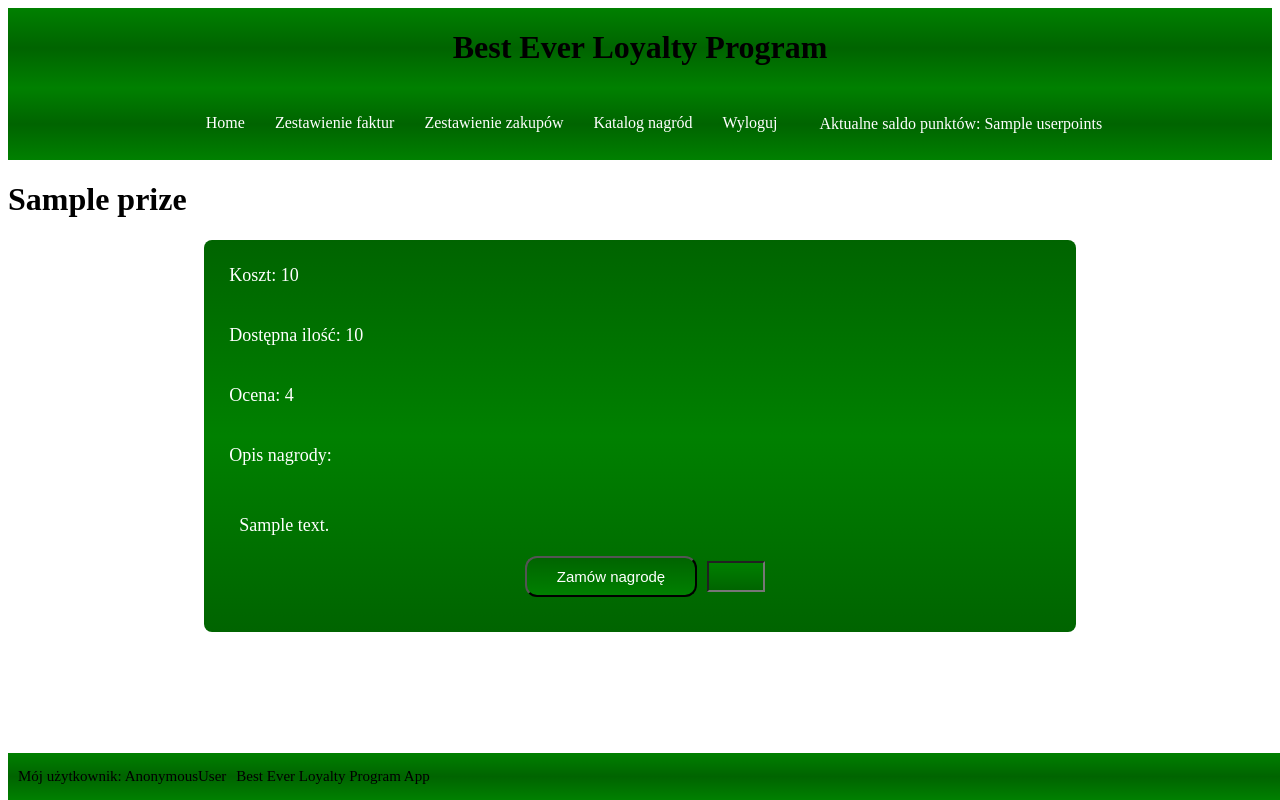
After one commit to LaskiKa/Loyalty-program, a Django app: template Loyalty_project/templates/Loyalty_program_app/prize_detail.html in a window 1280 px wide. The commit adds this page. Run offline with Django 4.2, Linux system fonts and the light colour scheme; the template is opened without the code that fills it: most values are stand-ins (such as "Sample title", 1, 10 or a date in 2020).

Commit message:
Creat detail view of prizer order

```diff
--- a/Loyalty_project/Loyalty_program_app/static/style.css
+++ b/Loyalty_project/Loyalty_program_app/static/style.css
@@ -103,6 +103,7 @@ input[type = submit] {
     padding: 10px 30px;
     border-radius: 12px;
     font-size: 15px;
+    margin: 10px;
 
 }
 
@@ -125,3 +126,39 @@ input[type = submit] {
     text-decoration: none;
     padding: 10px;
 }
+
+.prize-content {
+    border-radius: 8px;
+    padding: 25px;
+    display: flex;
+    margin: auto;
+    flex-direction: column;
+    width: 65%;
+    background-image: linear-gradient(darkgreen, green, darkgreen);
+    color: white;
+
+}
+
+.prize-details {
+    height: 60px;
+    font-size: large;
+}
+
+.prize-details-description {
+    height: 100%;
+    font-size: large;
+    padding: 10px;
+}
+
+.prize-order {
+    display: flex;
+    justify-content: center;
+}
+
+.prize-order-details[type=number] {
+    background-image: linear-gradient(green, darkgreen);
+    color: white;
+    width: 50px;
+    height: 25px;
+    margin-top: 15px;
+}
--- a/Loyalty_project/Loyalty_project/urls.py
+++ b/Loyalty_project/Loyalty_project/urls.py
@@ -16,7 +16,7 @@ Including another URLconf
 from django.contrib import admin
 from django.urls import path
 from Loyalty_program_app.views import Base, ProductAddView, UserMainSite, ProductUpdateView, InvoiceListView
-from Loyalty_program_app.views import InvoiceDetaliView, InvoiceAddView, PurchesSummary, PrizesAddView
+from Loyalty_program_app.views import InvoiceDetaliView, InvoiceAddView, PurchesSummary, PrizesAddView, PrizeOrder, PrizeDetail
 
 urlpatterns = [
     path('admin/', admin.site.urls),
@@ -29,4 +29,6 @@ urlpatterns = [
     path('invoice-add/', InvoiceAddView.as_view(), name='invoice-add'),
     path('purchase-summary/<int:year>', PurchesSummary.as_view(), name='pruchase-summary'),
     path('prizes-add/', PrizesAddView.as_view(), name='prizes-add'),
+    path('prizes-order/', PrizeOrder.as_view(), name='prizes-order'),
+    path('prize-detail/<int:pk>/', PrizeDetail.as_view(), name='prize-detail')
 ]
--- /dev/null
+++ b/Loyalty_project/templates/Loyalty_program_app/prize_detail.html
@@ -0,0 +1,21 @@
+{% extends "Loyalty_program_app/user-main-site.html" %}
+{% block h1 %}<h1 class="prize-name">{{prize.name}}</h1> {% endblock %}
+{% block h2 %} {% endblock %}
+
+{% block content %}
+
+<div class="prize-content">
+    <div class="prize-details">Koszt: {{prize.points_value}}</div>
+    <div class="prize-details">Dostępna ilość: {{prize.available_quantity}}</div>
+    <div class="prize-details">Ocena: {{prize.rating}}</div>
+    <div class="prize-details">Opis nagrody:</div>
+    <div class="prize-details-description">{{prize.prize_description}}</div>
+    <form class="prize-order", action="" type="POST">
+
+        <input class="prize-order-details" type="submit" value="Zamów nagrodę">
+        <input class="prize-order-details" type="number" min="0" step="1">
+    </form>
+</div>
+
+
+{% endblock %}
--- a/Loyalty_project/templates/Loyalty_program_app/user-main-site.html
+++ b/Loyalty_project/templates/Loyalty_program_app/user-main-site.html
@@ -7,7 +7,7 @@
         <li class="nav-item"><a href="{% url 'user-main-site' %}">Home</a></li>
         <li class="nav-item"><a href="{% url 'invoices-list' %}">Zestawienie faktur</a></li>
         <li class="nav-item"><a href="{% url 'pruchase-summary' 0 %}">Zestawienie zakupów</a></li>
-        <li class="nav-item"><a href="#">Katalog nagród</a></li>
+        <li class="nav-item"><a href="{% url 'prizes-order' %}">Katalog nagród</a></li>
         <li class="nav-item"><a href="#">Wyloguj</a></li>
     </ul>
     <div class="nav-item-points">Aktualne saldo punktów: <input hidden="hidden" class="nav-item" name="userpoints" value="{{userpoints}}"> {{userpoints}}</div>
```
Also changed, not shown: Loyalty_project/Loyalty_program_app/views.py (+23 -1 lines), Loyalty_project/templates/Loyalty_program_app/prize_order.html (added, +33 -0 lines).
